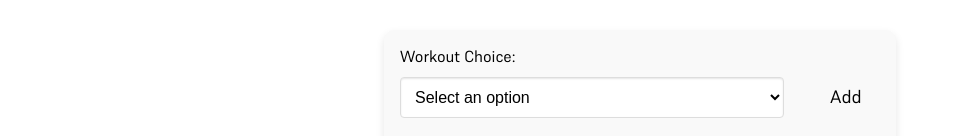
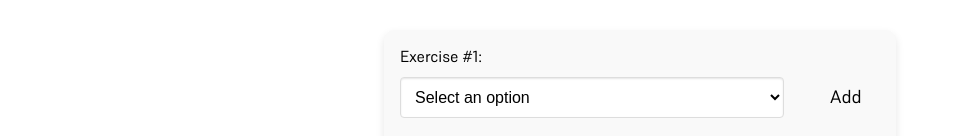
Before and after one commit to Ph1so/FitAnalyzer, a React (Create React App) app: page / in a window 1280 px wide. Shown: the part 564-700 px from the top of the page, without its empty margins (0-962 px from the left). Built offline with nearby package versions, Linux system fonts and the light colour scheme.

Commit message:
added Exercise # in Options

```diff
--- a/src/components/Options.js
+++ b/src/components/Options.js
@@ -30,7 +30,9 @@ const Options = ({ exercises, onExercisesChange }) => {
       {exercises.map((exercise, index) => (
         <div className="Option-container" key={index}>
           <div className="Workout-choice">
-            <label htmlFor={`workout-select-${index}`}>Workout Choice:</label>
+            <label htmlFor={`workout-select-${index}`}>
+              Exercise #{index + 1}:
+            </label>
             <select
               id={`workout-select-${index}`}
               value={exercise.workout}
@@ -47,7 +49,8 @@ const Options = ({ exercises, onExercisesChange }) => {
                 Add
               </button>
             ) : (
-              <button style={{ display: 'inline-block' }}
+              <button
+                style={{ display: "inline-block" }}
                 className="Remove-Workout"
                 onClick={() => removeExercise(index)}
               >
```
